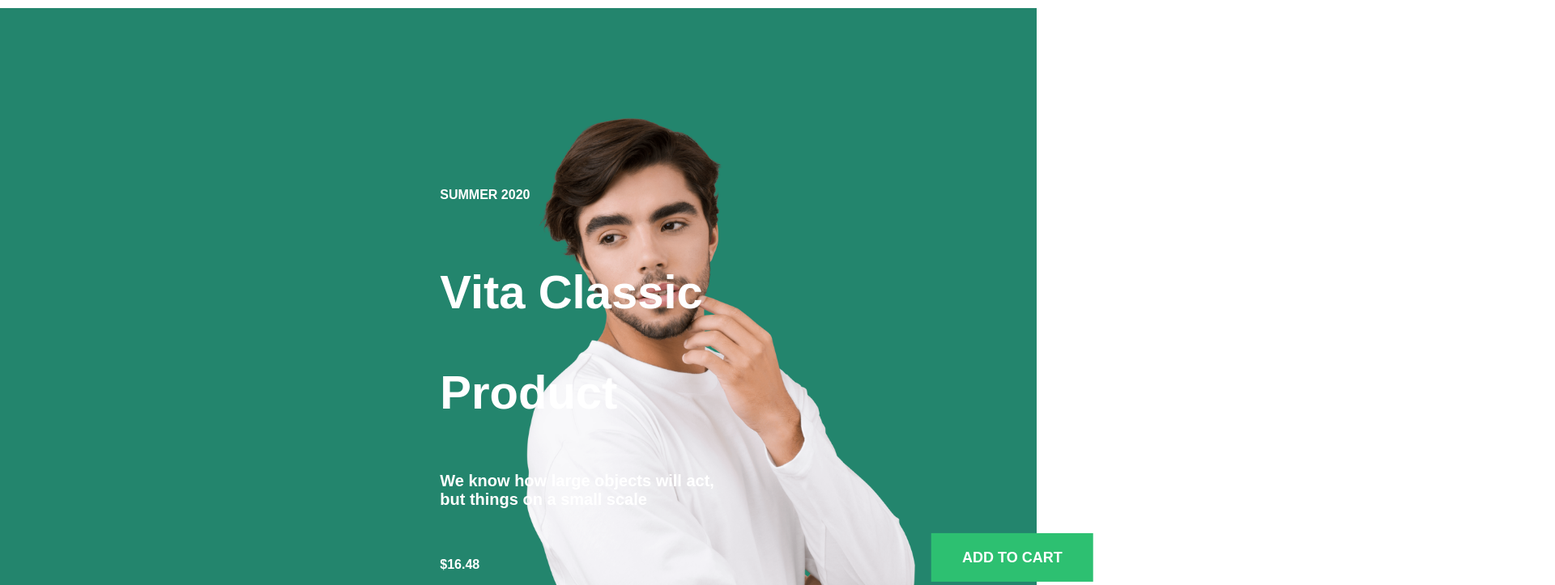
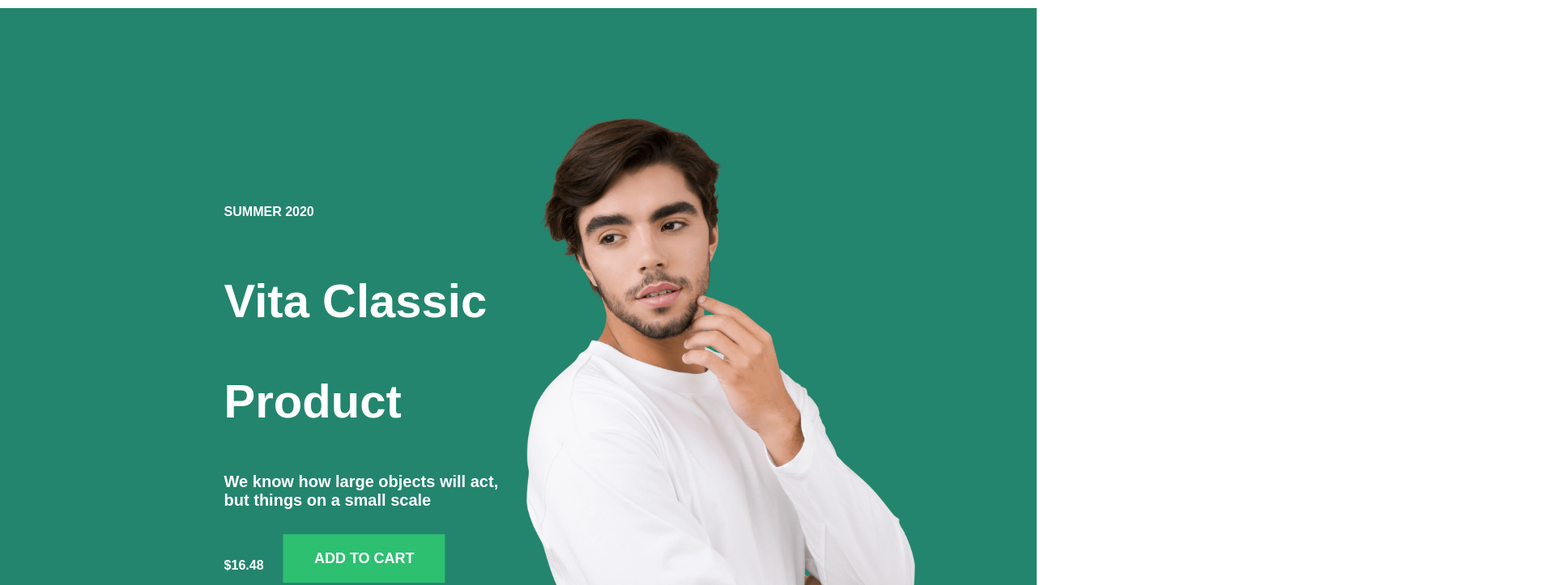
Before and after one commit to zelves1001/Trabalho---Compass-UOL---Site, a plain HTML site: page index.html in a window 1280 px wide. Shown: the part 2830-3553 px from the top of the page at 81% size, 1920 px wide, since content can reach past the window. Drawn offline with Linux system fonts and the light colour scheme.

Commit message:
Update style.css

```diff
--- a/style.css
+++ b/style.css
@@ -564,7 +564,6 @@ main {
 }
 
 .text-slider2{
-    display: inline-flex;
     position: relative;
     transform: translate(-50%, -50%);
     width: 100%;
```
